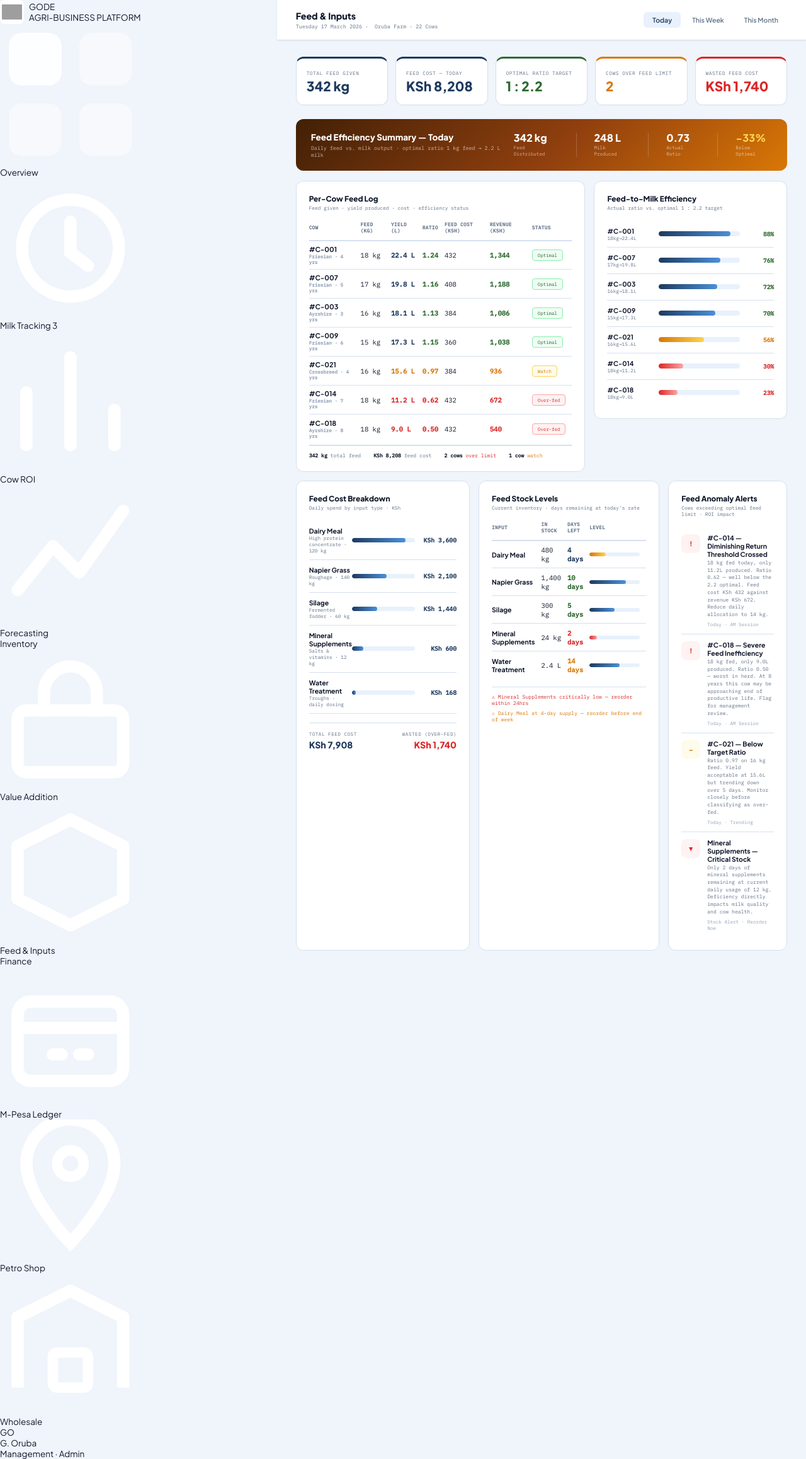
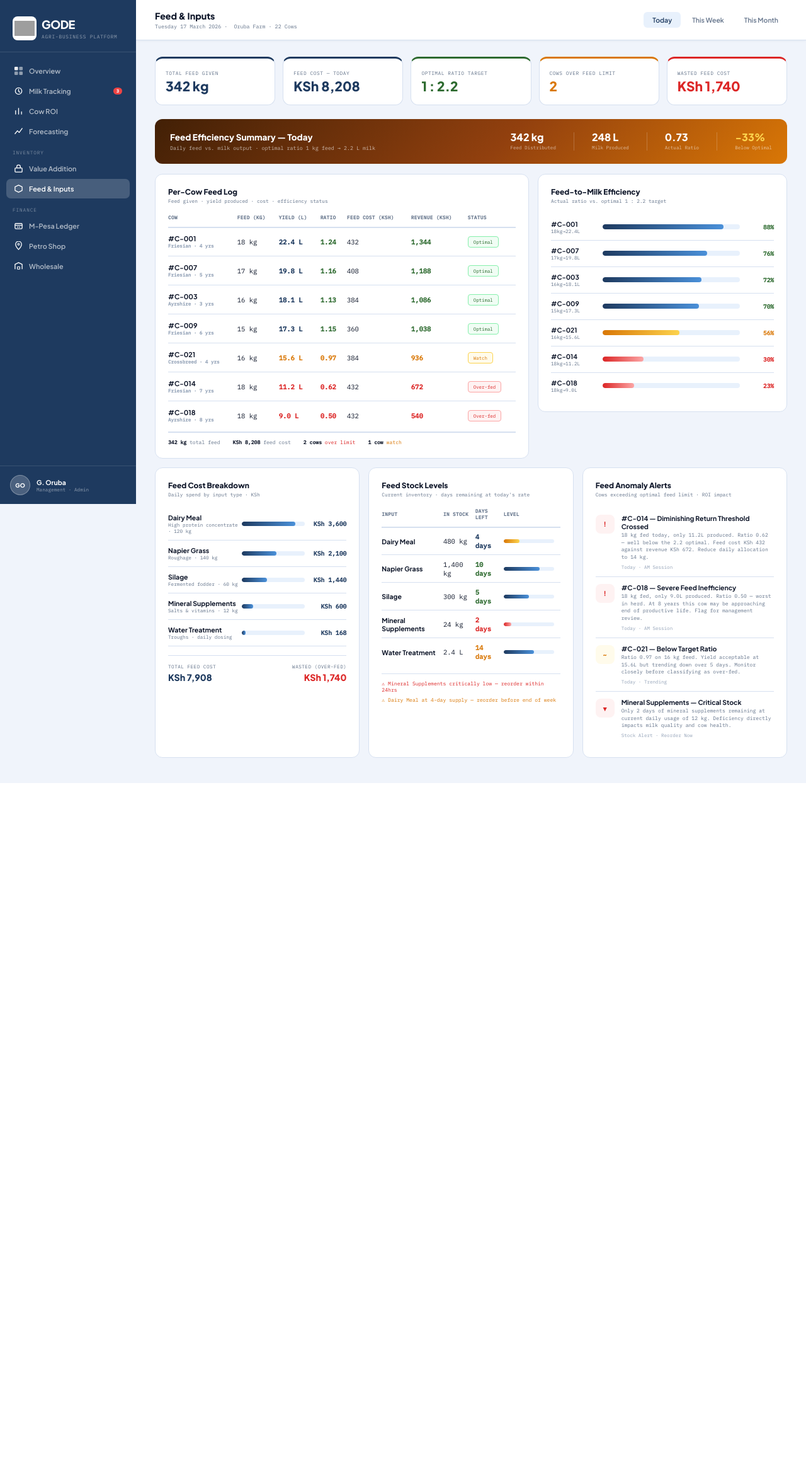
Before and after one commit to Marilyn-cc/GODE-, a Django app: page /feed-inputs/ in a window 1280 px wide. Shown: the whole page at 63% size. After the commit the page ends 1243 px from the top, so only its background shows below. Run offline with Django 5.2, Linux system fonts and the light colour scheme; grey boxes are pictures that could not be loaded.

Commit message:
fix: restore sidebar layout on integrated pages by adding missing CSS

```diff
--- a/app/templates/index/feed_inputs.html
+++ b/app/templates/index/feed_inputs.html
@@ -17,6 +17,24 @@
 }
 html{font-size:13.5px}
 body{background:var(--bg);color:var(--text);font-family:var(--sans);min-height:100vh;display:flex}
+
+/* SIDEBAR */
+aside { width: 216px; min-height: 100vh; background: var(--b1); display: flex; flex-direction: column; position: fixed; left:0;top:0;bottom:0; z-index:100; }
+.logo { padding: 26px 20px 18px; border-bottom: 1px solid rgba(255,255,255,.12); }
+.logo-mark { font-weight: 800; font-size: 1.35rem; letter-spacing: -.5px; color: #fff; }
+.logo-sub { font-family: var(--mono); font-size: .58rem; color: rgba(255,255,255,.5); letter-spacing: .1em; margin-top: 3px; }
+nav { padding: 14px 10px; flex: 1; }
+.nav-label { font-family: var(--mono); font-size: .57rem; color: rgba(255,255,255,.4); letter-spacing: .12em; text-transform: uppercase; padding: 12px 10px 5px; }
+.nav-item { display: flex; align-items: center; gap: 9px; padding: 8px 12px; border-radius: 7px; cursor: pointer; color: rgba(255,255,255,.65); font-size: .8rem; font-weight: 600; transition: all .15s; margin-bottom: 1px; }
+.nav-item:hover { background: rgba(255,255,255,.1); color: #fff; }
+.nav-item.active { background: rgba(255,255,255,.18); color: #fff; }
+.nav-icon { width: 15px; height: 15px; flex-shrink: 0; }
+.badge { margin-left: auto; background: #ef4444; color: #fff; font-family: var(--mono); font-size: .52rem; padding: 1px 5px; border-radius: 10px; }
+.sidebar-footer { padding: 14px 16px; border-top: 1px solid rgba(255,255,255,.12); }
+.user-chip { display: flex; align-items: center; gap: 10px; }
+.avatar { width: 32px; height: 32px; background: rgba(255,255,255,.2); border-radius: 50%; display: flex; align-items: center; justify-content: center; font-weight: 800; font-size: .68rem; color: #fff; border: 1.5px solid rgba(255,255,255,.3); }
+.user-info .name { font-size: .78rem; font-weight: 700; color: #fff; }
+.user-info .role { font-family: var(--mono); font-size: .57rem; color: rgba(255,255,255,.5); }
 
 /* MAIN */
 main{margin-left:216px;flex:1;display:flex;flex-direction:column}
```
Also changed, not shown: app/templates/index/mpesa_ledger.html (+18 -0 lines), app/templates/index/value_addition.html (+18 -0 lines).
